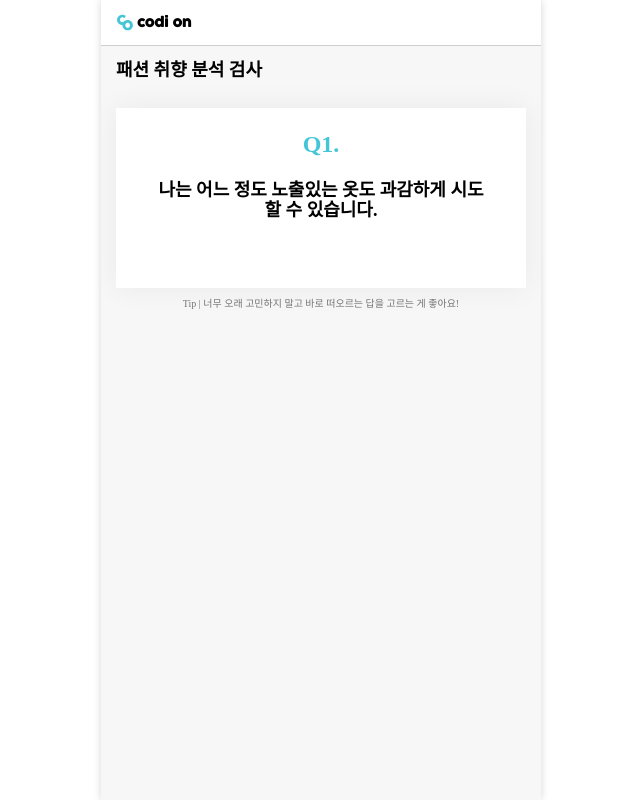
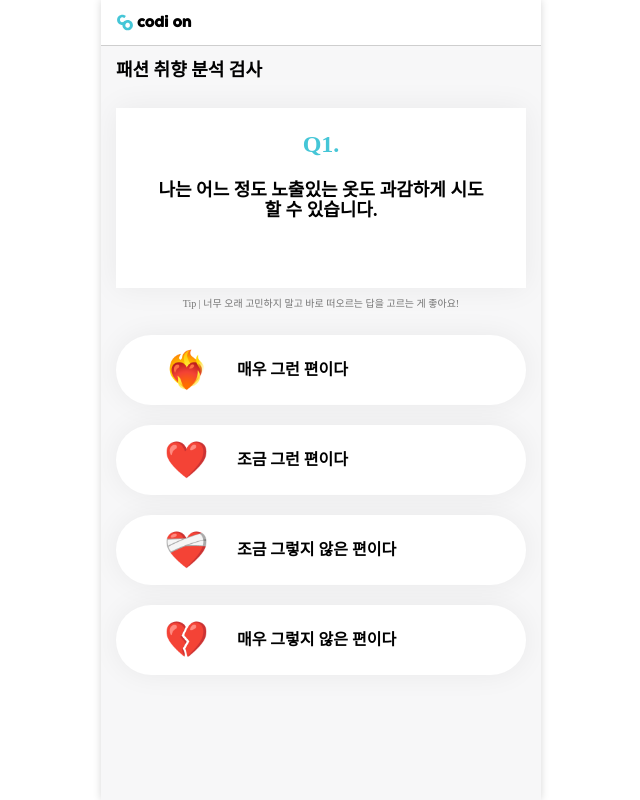
Before and after one commit to codyondev/codyon, a Next.js app: page /semg/test in a window 1280 px wide. Shown: the whole page, without its empty margins (319-959 px from the left). Built offline with nearby package versions, Linux system fonts and the light colour scheme; a web font is replaced by a local one.

Commit message:
feat: 지문 선택 뷰 추가

```diff
--- a/pages/semg/index.tsx
+++ b/pages/semg/index.tsx
@@ -25,7 +25,7 @@ const Semg: NextPage = () => {
       </div>
       <Link
         href="/semg/test"
-        className="flex justify-center items-center text-white bg-darkmint h-[70px] min-w-[285px] rounded-[50px] font-semibold mt-6 mx-auto shadow-button"
+        className="flex justify-center items-center text-white bg-darkmint h-[70px] min-w-[285px] rounded-[50px] font-semibold mt-6 mx-auto shadow-button w-[285px]"
         type="button"
       >
         <span className="mr-5">👀</span>테스트 시작하기
--- a/pages/semg/test.tsx
+++ b/pages/semg/test.tsx
@@ -19,6 +19,20 @@ const SemgTest: NextPage = () => {
         <p className="mt-2 mx-auto font-medium text-[10px] w-fit text-gray-75">
           Tip | 너무 오래 고민하지 말고 바로 떠오르는 답을 고르는 게 좋아요!
         </p>
+        <ul className="mt-6 flex mx-auto flex-col gap-y-5">
+          <li className="bg-white min-h-[70px] shadow-button rounded-[50px] flex items-center px-[48px] font-semibold">
+            <span className="text-4xl mr-7">❤️‍🔥</span>매우 그런 편이다
+          </li>
+          <li className="bg-white min-h-[70px] shadow-button rounded-[50px] flex items-center px-[48px] font-semibold">
+            <span className="text-4xl mr-7">❤️</span>조금 그런 편이다
+          </li>
+          <li className="bg-white min-h-[70px] shadow-button rounded-[50px] flex items-center px-[48px] font-semibold">
+            <span className="text-4xl mr-7">❤️‍🩹</span>조금 그렇지 않은 편이다
+          </li>
+          <li className="bg-white min-h-[70px] shadow-button rounded-[50px] flex items-center px-[48px] font-semibold">
+            <span className="text-4xl mr-7">💔</span>매우 그렇지 않은 편이다
+          </li>
+        </ul>
       </section>
     </Layout>
   );
```
